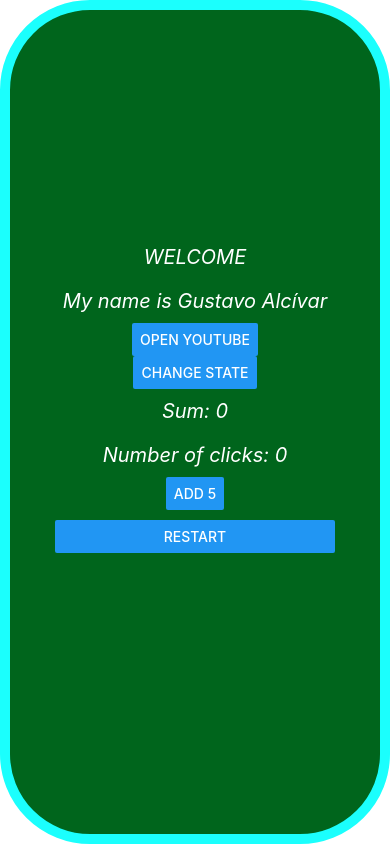
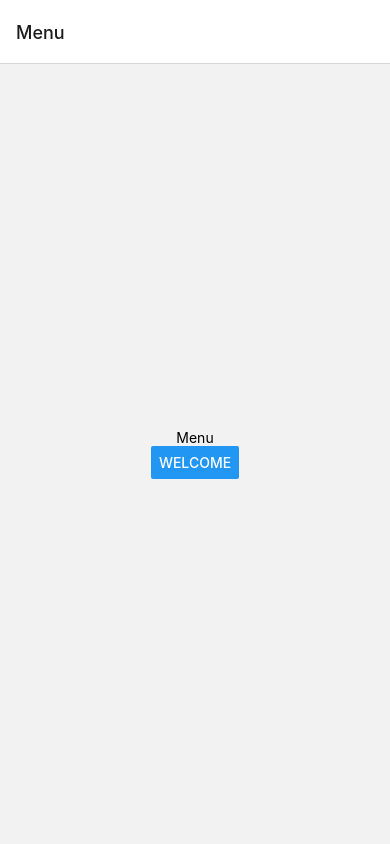
Before and after one commit to gustavoalcivar/react-native-demo, a React Native app: screen /Menu in a window 390 px wide. Built offline with nearby package versions, Linux system fonts and the light colour scheme.

Commit message:
Navigator

```diff
--- a/App.tsx
+++ b/App.tsx
@@ -1,66 +1,20 @@
-import React, {useState} from 'react';
-import {
-  Button,
-  Linking,
-  StyleSheet,
-  Text,
-  View,
-} from 'react-native';
+import * as React from 'react';
+import { NavigationContainer } from '@react-navigation/native';
+import { createNativeStackNavigator } from '@react-navigation/native-stack';
+import MenuScreen from './Screens/MenuScreen';
+import WelcomeScreen from './Screens/WelcomeScreen';
 
-const App = () => {
-  const [title, setTitle] = useState('Welcome');
-  const [name, setName] = useState({firstName: 'Gustavo', lastName: 'Alcívar'});
-  const [sum, setSum] = useState({sum: 0, clicks: 0});
-  const updateState = () => {
-    if(title === 'Welcome') {
-      setTitle('Bye');
-      setName({firstName: 'Alfonso', lastName: 'Rodríguez'});
-    } else {
-      setTitle('Welcome');
-      setName({firstName: 'Gustavo', lastName: 'Alcívar'});
-    }
-  };
+const Stack = createNativeStackNavigator();
+
+function App() {
   return (
-    <View style={styles.body}>
-      <Text style={{color: '#ffffff', fontSize: 20, fontStyle: 'italic', margin: 10, textTransform: 'uppercase',}}>{title}</Text>
-      <Text style={styles.text}>My name is {name.firstName} {name.lastName}</Text>
-      <Button title='Open youtube' onPress={() => {Linking.openURL('https://www.youtube.com')}}></Button>
-      <Button title='Change state' onPress={updateState}></Button>
-      <Text style={styles.text}>Sum: {sum.sum}</Text>
-      <Text style={styles.text}>Number of clicks: {sum.clicks}</Text>
-      <Button title='Add 5' onPress={() => {setSum({sum: sum.sum + 5, clicks: sum.clicks + 1})}}></Button>
-      <View style={styles.button}>
-        <Button title='Restart' onPress={() => {setSum({sum: 0, clicks: 0})}}></Button>
-      </View>
-    </View>
+    <NavigationContainer>
+      <Stack.Navigator /*screenOptions={{header: () => null}}*/>
+        <Stack.Screen name="Menu" component={MenuScreen} />
+        <Stack.Screen name="Welcome" component={WelcomeScreen} /*options={{header: () => null}}*/ />
+      </Stack.Navigator>
+    </NavigationContainer>
   );
-};
-
-const styles = StyleSheet.create({
-  body: {
-    width: '100%',
-    height: '100%',
-    flex: 1,
-    backgroundColor: '#00651C',
-    alignItems: 'center',
-    justifyContent: 'center',
-    borderWidth: 10,
-    borderColor: '#1BFFFD',
-    borderRadius: 90,
-    //margin: 10,
-  },
-  text: {
-    color: '#ffffff',
-    fontSize: 20,
-    fontStyle: 'italic',
-    margin: 10,
-    //textTransform: 'uppercase',
-  },
-  button: {
-    padding: 10,
-    height: 100,
-    width: 300,
-  },
-});
+}
 
 export default App;
--- /dev/null
+++ b/Screens/MenuScreen.tsx
@@ -0,0 +1,16 @@
+import * as React from 'react';
+import { Button, View, Text } from 'react-native';
+
+function MenuScreen({ navigation } : any) {
+  return (
+    <View style={{ flex: 1, alignItems: 'center', justifyContent: 'center' }}>
+      <Text>Menu</Text>
+      <Button
+        title="Welcome"
+        onPress={() => navigation.navigate('Welcome')}
+      />
+    </View>
+  );
+}
+
+export default MenuScreen;
--- /dev/null
+++ b/Screens/WelcomeScreen.tsx
@@ -0,0 +1,73 @@
+import React, {useState} from 'react';
+import {
+  Button,
+  Linking,
+  StyleSheet,
+  Text,
+  View,
+} from 'react-native';
+
+const WelcomeScreen = ({navigation} : any) => {
+  const [title, setTitle] = useState('Welcome');
+  const [name, setName] = useState({firstName: 'Gustavo', lastName: 'Alcívar'});
+  const [sum, setSum] = useState({sum: 0, clicks: 0});
+  const updateState = () => {
+    if(title === 'Welcome') {
+      setTitle('Bye');
+      setName({firstName: 'Alfonso', lastName: 'Rodríguez'});
+    } else {
+      setTitle('Welcome');
+      setName({firstName: 'Gustavo', lastName: 'Alcívar'});
+    }
+  };
+  return (
+    <View style={styles.body}>
+      <Text style={{color: '#ffffff', fontSize: 20, fontStyle: 'italic', margin: 10, textTransform: 'uppercase',}}>{title}</Text>
+      <Text style={styles.text}>My name is {name.firstName} {name.lastName}</Text>
+      <Button title='Open youtube' onPress={() => {Linking.openURL('https://www.youtube.com')}}></Button>
+      <Button title='Change state' onPress={updateState}></Button>
+      <Text style={styles.text}>Sum: {sum.sum}</Text>
+      <Text style={styles.text}>Number of clicks: {sum.clicks}</Text>
+      <Button title='Add 5' onPress={() => {setSum({sum: sum.sum + 5, clicks: sum.clicks + 1})}}></Button>
+      <View style={styles.button}>
+        <Button title='Restart' onPress={() => {setSum({sum: 0, clicks: 0})}}></Button>
+      </View>
+      <View style={styles.button}>
+        <Button title='Go back' onPress={() => {
+          //navigation.navigate('Menu');
+          navigation.goBack();
+          //navigation.replace('Menu');
+        }}></Button>
+      </View>
+    </View>
+  );
+};
+
+const styles = StyleSheet.create({
+  body: {
+    width: '100%',
+    height: '100%',
+    flex: 1,
+    backgroundColor: '#00651C',
+    alignItems: 'center',
+    justifyContent: 'center',
+    borderWidth: 10,
+    borderColor: '#1BFFFD',
+    borderRadius: 90,
+    //margin: 10,
+  },
+  text: {
+    color: '#ffffff',
+    fontSize: 20,
+    fontStyle: 'italic',
+    margin: 10,
+    //textTransform: 'uppercase',
+  },
+  button: {
+    padding: 10,
+    height: 100,
+    width: 300,
+  },
+});
+
+export default WelcomeScreen;
--- a/package.json
+++ b/package.json
@@ -11,8 +11,12 @@
     "devices": "adb devices"
   },
   "dependencies": {
+    "@react-navigation/native": "^6.0.11",
+    "@react-navigation/native-stack": "^6.7.0",
     "react": "18.0.0",
-    "react-native": "0.69.1"
+    "react-native": "0.69.1",
+    "react-native-safe-area-context": "^4.3.1",
+    "react-native-screens": "^3.15.0"
   },
   "devDependencies": {
     "@babel/core": "^7.12.9",
```
Also changed, not shown: 97 other files (tests, documents, lock files or other folders).
